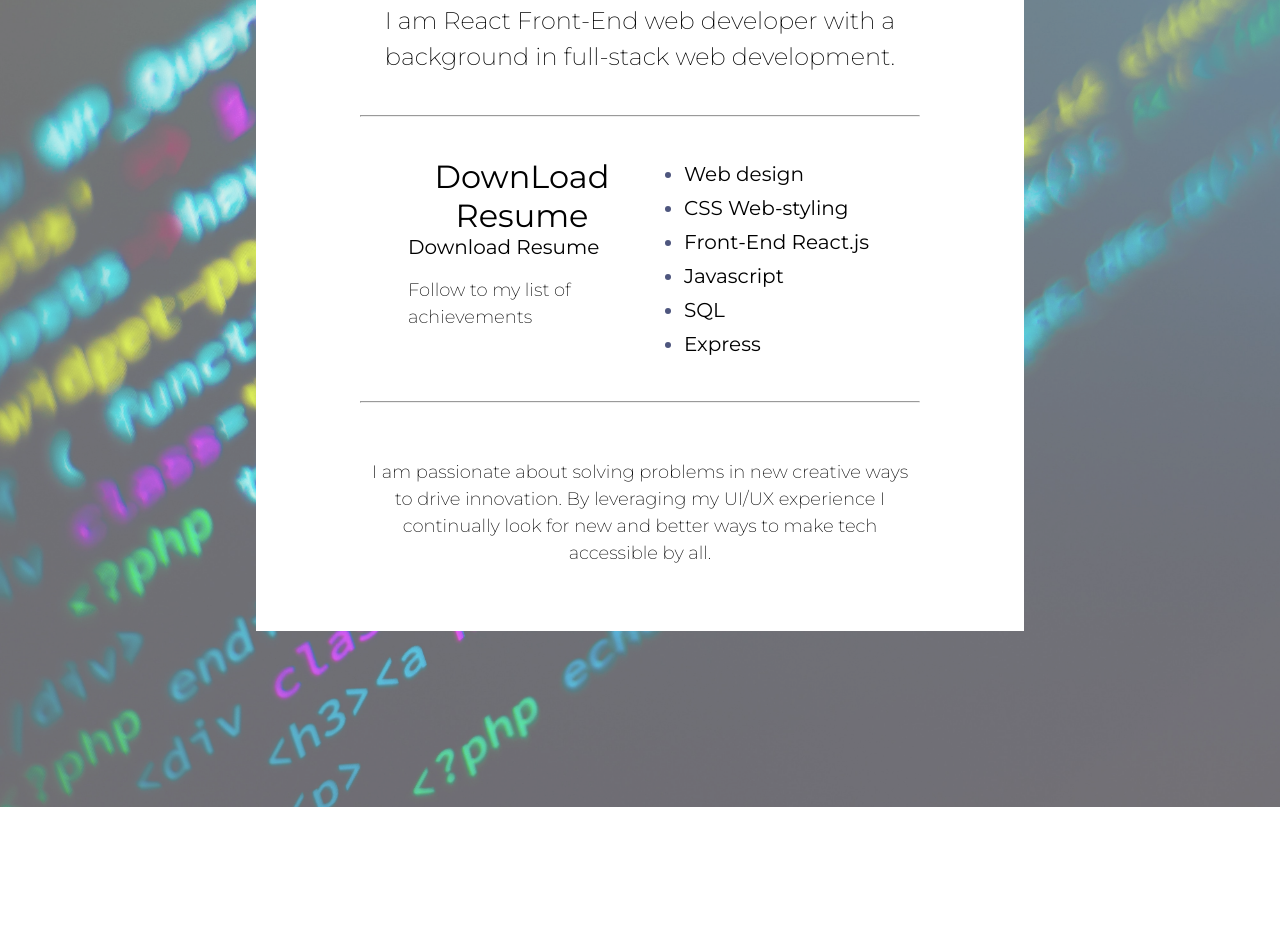
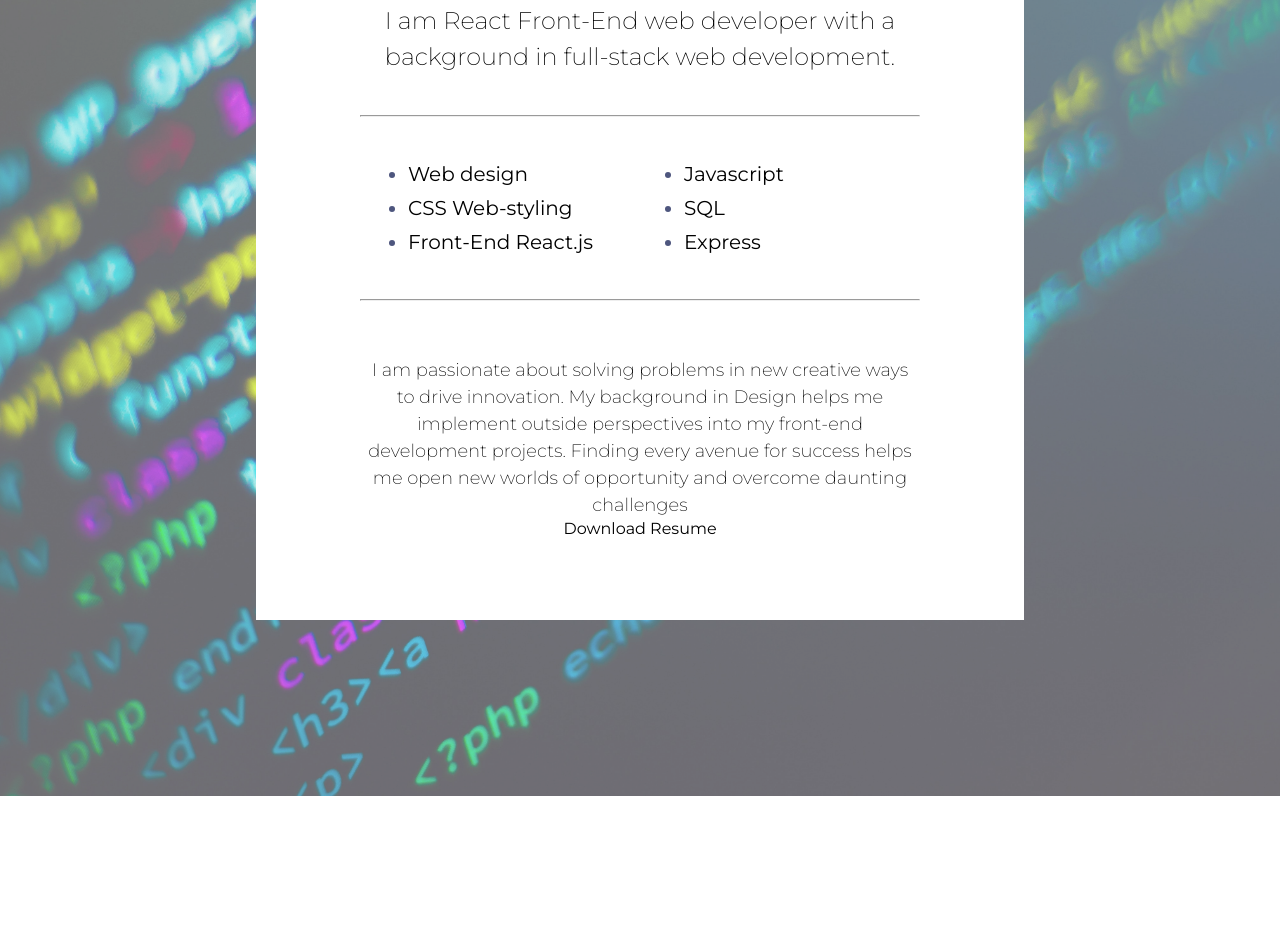
Before and after one commit to sirchclarke/SE-Portfolio, a React (Vite) app: page / in a window 1280 px wide. Shown: the part 1100-2029 px from the top of the page. Built offline with nearby package versions, Linux system fonts and the light colour scheme.

Commit message:
added new description

```diff
--- a/src/Components/About.jsx
+++ b/src/Components/About.jsx
@@ -45,9 +45,9 @@ const skillsList = [
  * about you on a professional level.
  */
 const detailOrQuote =
-  "I am passionate about solving problems in new creative ways to drive innovation. By leveraging my UI/UX experience I continually look for new and better ways to make tech accessible by all.";
-const downloadResume = "Follow to my list of achievements";
+  "I am passionate about solving problems in new creative ways to drive innovation. My background in Design helps me implement outside perspectives into my front-end development projects. Finding every avenue for success helps me open new worlds of opportunity and overcome daunting challenges";
 
+  const downloadResume = "";
 
 const About = () => {
   return (
@@ -74,7 +74,15 @@ const About = () => {
             gap: "3rem",
           }}
         >
-          <h2> DownLoad Resume</h2>
+
+
+          {skillsList.map((skill) => (
+            <li key={skill}>{skill}</li>
+          ))}
+        </ul>
+        <hr />
+        <p style={{ padding: "1rem 3rem 0" }}>{detailOrQuote}</p>
+
           <a
             href="https://docs.google.com/document/d/1ljFytvYXPUjRtMpzOcboS-j-28A5qSqngFqpLu_b-VY/edit?usp=sharing"
             download="ChrisCG-resume"
@@ -85,12 +93,6 @@ const About = () => {
           <p className="inline-block text-lg px-8 py-4 leading-none border rounded text-white border-white hover:border-transparent hover:text-teal-500 hover:bg-white">
             {downloadResume}
           </p>
-          {skillsList.map((skill) => (
-            <li key={skill}>{skill}</li>
-          ))}
-        </ul>
-        <hr />
-        <p style={{ padding: "1rem 3rem 0" }}>{detailOrQuote}</p>
       </div>
     </section>
   );
```
